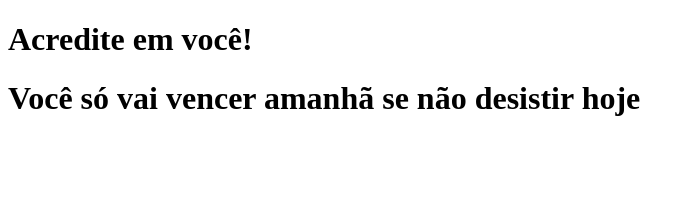
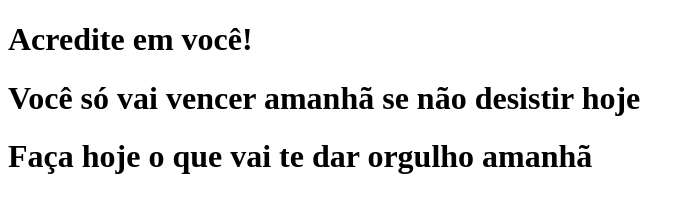
Before and after one commit to TheusMarqs/bootcamp_projeto1, a plain HTML site: page index.html in a window 1280 px wide. Shown: the whole page, without its empty margins (0-695 px from the left). Drawn offline with Linux system fonts and the light colour scheme.

Commit message:
frase motivacional 3

```diff
--- a/index.html
+++ b/index.html
@@ -11,6 +11,7 @@
 <body>
     <h1>Acredite em você!</h1>
     <h1>Você só vai vencer amanhã se não desistir hoje</h1>
+    <h1>Faça hoje o que vai te dar orgulho amanhã</h1>
 </body>
 
 </html>
```
